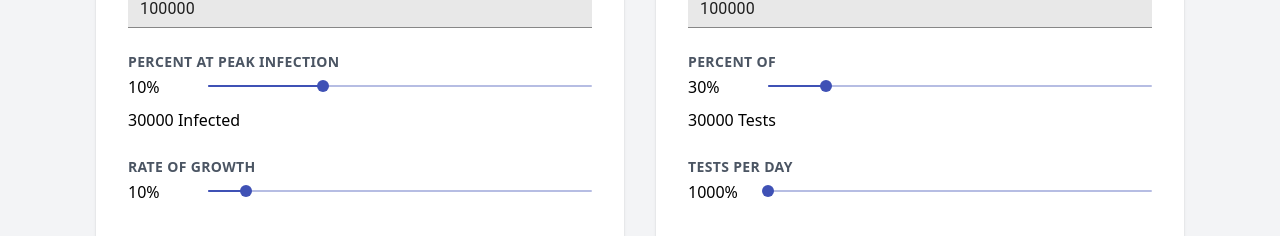
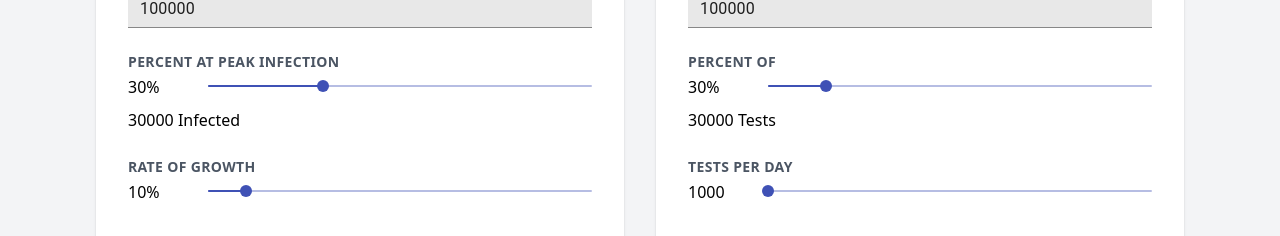
Before and after one commit to cip3/covid19testing, a Next.js app: page / in a window 1280 px wide. Shown: the part 212-448 px from the top of the page. Built offline with nearby package versions, Linux system fonts and the light colour scheme.

Commit message:
Bug fixes

```diff
--- a/components/InfectionRate.jsx
+++ b/components/InfectionRate.jsx
@@ -39,7 +39,7 @@ const InfectionRate = ({ population, setPopulation }) => {
       <CardContent>
         <CardSubHeading>Percent at Peak Infection</CardSubHeading>
         <div className="flex items-center">
-          <div className="mb-1 w-20">{rate}%</div>
+          <div className="mb-1 w-20">{percent}%</div>
 
           <div className="flex-1">
             <Slider
--- a/components/TestingRate.jsx
+++ b/components/TestingRate.jsx
@@ -53,7 +53,7 @@ const TestingRate = ({ population, setPopulation }) => {
       <CardContent>
         <CardSubHeading>Tests per Day</CardSubHeading>
         <div className="flex items-center">
-          <div className="mb-1 w-20">{tests}%</div>
+          <div className="mb-1 w-20">{tests}</div>
 
           <div className="flex-1">
             <Slider
```
